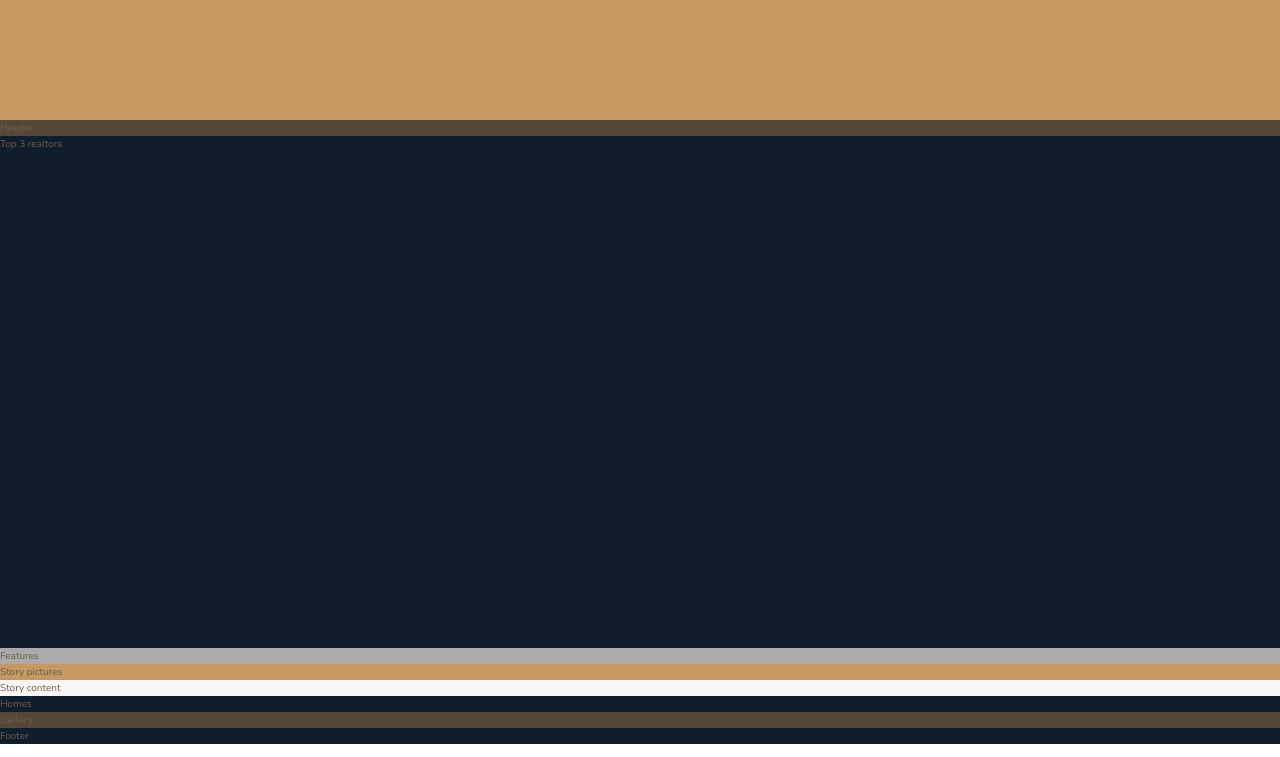
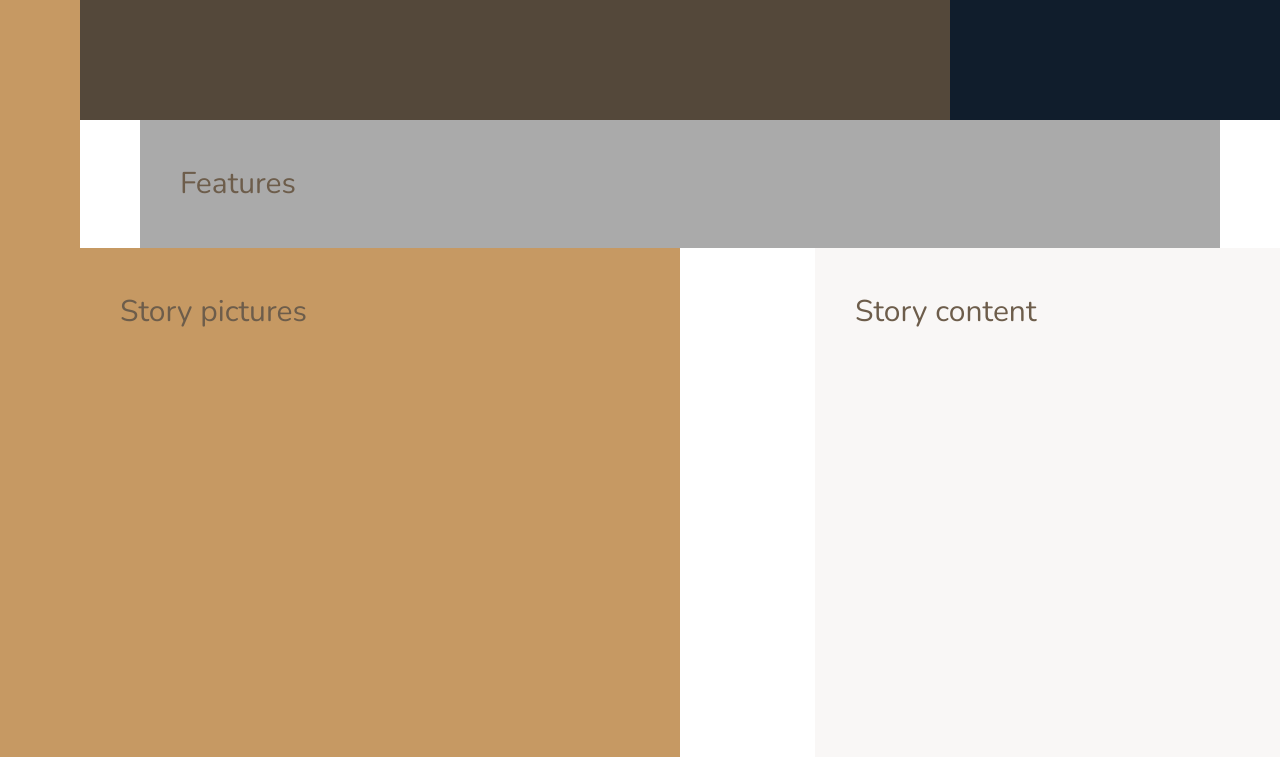
Before and after one commit to JuanTorres93/css-course-nexter-project-3, a website: page index.html in a window 1280 px wide. Shown: the part 520-1277 px from the top of the page. Drawn offline with nearby package versions, Linux system fonts and the light colour scheme; files that its build step writes are made by us from their sources.

Commit message:
Set up columns for general layout.

```diff
--- a/sass/_base.scss
+++ b/sass/_base.scss
@@ -37,4 +37,11 @@ body {
 .container {
     display: grid;
     grid-template-rows: 80vh min-content 40vw repeat(3, min-content);
+    grid-template-columns: [sidebar-start] 8rem [sidebar-end full-start] minmax(6rem, 1fr) [center-start] repeat(8, [col-start] minmax(min-content, 14rem) [col-end]) [center-end] minmax(6rem, 1fr) [full-end];
+
+    // TODO DELETE, JUST FOR DEV
+    &>* {
+        font-size: 3rem;
+        padding: 40px;
+    }
 }
--- a/sass/_features.scss
+++ b/sass/_features.scss
@@ -2,4 +2,6 @@
 
 .features {
     background-color: $color-grey-light-2;
+
+    grid-column: center-start / center-end;
 }
--- a/sass/_footer.scss
+++ b/sass/_footer.scss
@@ -2,4 +2,6 @@
 
 .footer {
     background-color: $color-secondary;
+
+    grid-column: full-start / full-end;
 }
--- a/sass/_gallery.scss
+++ b/sass/_gallery.scss
@@ -2,4 +2,6 @@
 
 .gallery {
     background-color: $color-grey-dark-1;
+
+    grid-column: full-start / full-end;
 }
--- a/sass/_header.scss
+++ b/sass/_header.scss
@@ -2,4 +2,5 @@
 
 .header {
     background-color: $color-grey-dark-1;
+    grid-column: full-start / col-end 6;
 }
--- a/sass/_homes.scss
+++ b/sass/_homes.scss
@@ -2,4 +2,5 @@
 
 .homes {
     background-color: $color-secondary;
+    grid-column: center-start / center-end;
 }
--- a/sass/_realtors.scss
+++ b/sass/_realtors.scss
@@ -2,4 +2,5 @@
 
 .realtors {
     background-color: $color-secondary;
+    grid-column: col-start 7 / full-end;
 }
--- a/sass/_sidebar.scss
+++ b/sass/_sidebar.scss
@@ -2,4 +2,7 @@
 
 .sidebar {
     background-color: $color-primary;
+
+    grid-column: sidebar-start / sidebar-end;
+    grid-row: 1 / -1;
 }
--- a/sass/_story.scss
+++ b/sass/_story.scss
@@ -3,9 +3,11 @@
 .story {
     &__pictures {
         background-color: $color-primary;
+        grid-column: full-start / col-end 4;
     }
 
     &__content {
         background-color: $color-grey-light-1;
+        grid-column: col-end 5 / full-end;
     }
 }
```
